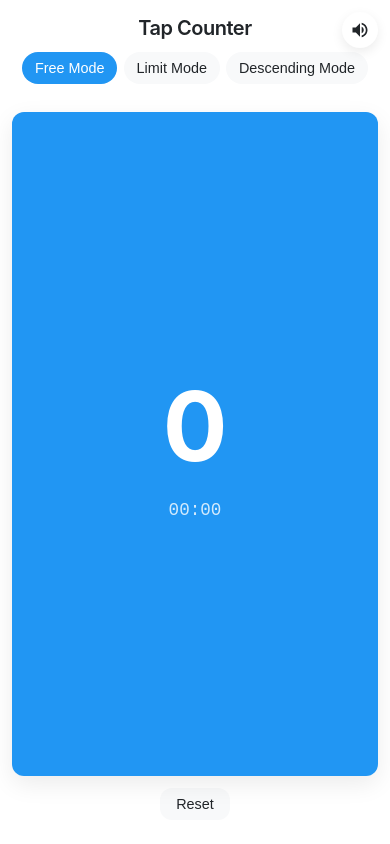
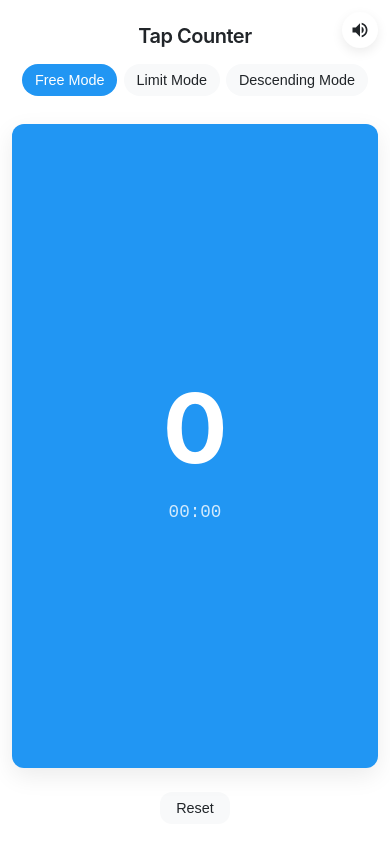
Before and after one commit to ninadtongay/tap-counter, a plain HTML site: page index.html in a window 390 px wide. Drawn offline with Linux system fonts and the light colour scheme.

Commit message:
version 2: Fixed layout issues

```diff
--- a/index.html
+++ b/index.html
@@ -2,7 +2,7 @@
 <html lang="en">
 <head>
     <meta charset="UTF-8">
-    <meta name="viewport" content="width=device-width, initial-scale=1.0, maximum-scale=1.0, user-scalable=no">
+    <meta name="viewport" content="width=device-width, initial-scale=1.0, maximum-scale=1.0, user-scalable=no, viewport-fit=cover">
     <title>Tap Counter</title>
     <link rel="stylesheet" href="styles.css">
 </head>
--- a/styles.css
+++ b/styles.css
@@ -66,7 +66,7 @@ body {
     width: 95%;
     max-width: 500px;
     margin: auto;
-    padding: 1.5rem 0.5rem;
+    padding: 1.5rem 0.5rem 1rem;
     background: white;
     border-radius: var(--border-radius);
     box-shadow: 0 8px 30px var(--shadow-color);
@@ -211,8 +211,8 @@ h1 {
     user-select: none;
     -webkit-user-select: none;
     -webkit-tap-highlight-color: transparent;
-    margin: 0.5rem 0;
-    padding: 2rem 0;
+    margin: 0.25rem 0;
+    padding: 1.5rem 0;
 }
 
 .tap-hint {
@@ -237,8 +237,8 @@ h1 {
     display: flex;
     justify-content: center;
     align-items: center;
-    margin: 0; /* Remove margin to use grid gap */
-    padding-bottom: 1rem;
+    margin: 0.5rem 0;
+    padding-bottom: 0;
 }
 
 #reset-btn {
@@ -339,14 +339,15 @@ h1 {
         height: 100vh;
         max-height: 100vh;
         border-radius: 0;
-        padding: 1rem 0.5rem;
+        padding: calc(env(safe-area-inset-top) + 1rem) 0.5rem calc(env(safe-area-inset-bottom) + 0.5rem);
         gap: 0.5rem;
         margin: 0;
     }
 
     h1 {
         font-size: 1.25rem;
-        margin-bottom: 0.25rem;
+        margin: 0.5rem 0;
+        padding-top: env(safe-area-inset-top);
     }
 
     .mode-selector {
@@ -384,13 +385,14 @@ h1 {
     }
 
     #tap-zone {
-        padding: 1.5rem 0;
+        padding: 1rem 0;
         margin: 0.25rem 0;
-        min-height: 100px;
+        min-height: 120px;
     }
 
     .controls {
-        padding-bottom: 0.5rem;
+        margin: 0.75rem 0;
+        padding-bottom: env(safe-area-inset-bottom);
     }
 
     #reset-btn {
@@ -409,7 +411,7 @@ h1 {
     }
 
     .sound-toggle {
-        top: 0.75rem;
+        top: calc(env(safe-area-inset-top) + 0.75rem);
         right: 0.75rem;
         width: 36px;
         height: 36px;
```
